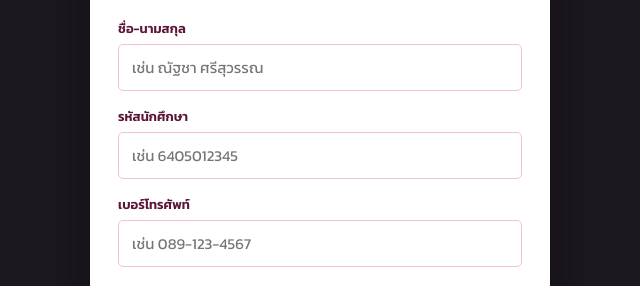
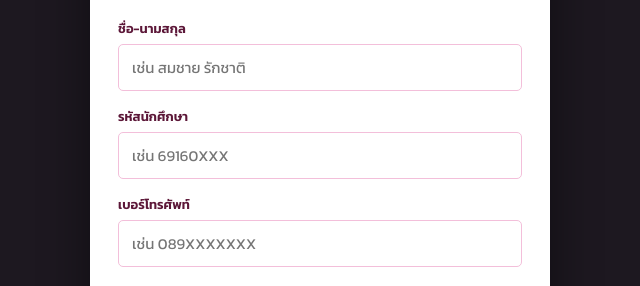
Before and after one commit to SMOECON69/EconPickup, a plain HTML site: page index.html in a window 1280 px wide. Shown: the part 521-807 px from the top of the page, 320-960 px from the left. Drawn offline with nearby package versions, Linux system fonts and the light colour scheme; no server answers.

Commit message:
Update placeholder names and student IDs in index.html
แก้ชื่อตัวอย่าง

```diff
--- a/index.html
+++ b/index.html
@@ -998,9 +998,9 @@ const TR = {
     step_info: 'ข้อมูล', step_date: 'เลือกวัน', step_ticket: 'ใบคิว',
     step1_title: 'แบบฟอร์มลงทะเบียนรับสินค้า',
     step1_warning: '⚠️ กรุณากรอกชื่อและรหัสนักศึกษาให้ตรงกับข้อมูลพรีออร์เดอร์ หากไม่ตรงกัน <strong>จะไม่สามารถรับคิวได้</strong>',
-    label_name: 'ชื่อ-นามสกุล', ph_name: 'เช่น ณัฐชา ศรีสุวรรณ',
-    label_studentid: 'รหัสนักศึกษา', ph_studentid: 'เช่น 6405012345',
-    label_phone: 'เบอร์โทรศัพท์', ph_phone: 'เช่น 089-123-4567',
+    label_name: 'ชื่อ-นามสกุล', ph_name: 'เช่น สมชาย รักชาติ',
+    label_studentid: 'รหัสนักศึกษา', ph_studentid: 'เช่น 69160XXX',
+    label_phone: 'เบอร์โทรศัพท์', ph_phone: 'เช่น 089XXXXXXX',
     btn_next: 'ถัดไป →',
     alert_fill_all: 'กรุณากรอกข้อมูลให้ครบถ้วนก่อนดำเนินการต่อ',
     checking: 'กำลังตรวจสอบ...',
@@ -1116,9 +1116,9 @@ const TR = {
     step_info: 'Info', step_date: 'Date', step_ticket: 'Ticket',
     step1_title: 'Pickup Registration Form',
     step1_warning: '⚠️ Your name and student ID must match your preorder record. <strong>Mismatched details will prevent queue registration.</strong>',
-    label_name: 'Full Name', ph_name: 'e.g. Nathcha Srisuwan',
-    label_studentid: 'Student ID', ph_studentid: 'e.g. 6405012345',
-    label_phone: 'Phone Number', ph_phone: 'e.g. 089-123-4567',
+    label_name: 'Full Name', ph_name: 'e.g. Somchai Rakchat',
+    label_studentid: 'Student ID', ph_studentid: 'e.g. 69160XXX',
+    label_phone: 'Phone Number', ph_phone: 'e.g. 089XXXXXXX',
     btn_next: 'Next →',
     alert_fill_all: 'Please fill in all fields before continuing.',
     checking: 'Checking...',
```
